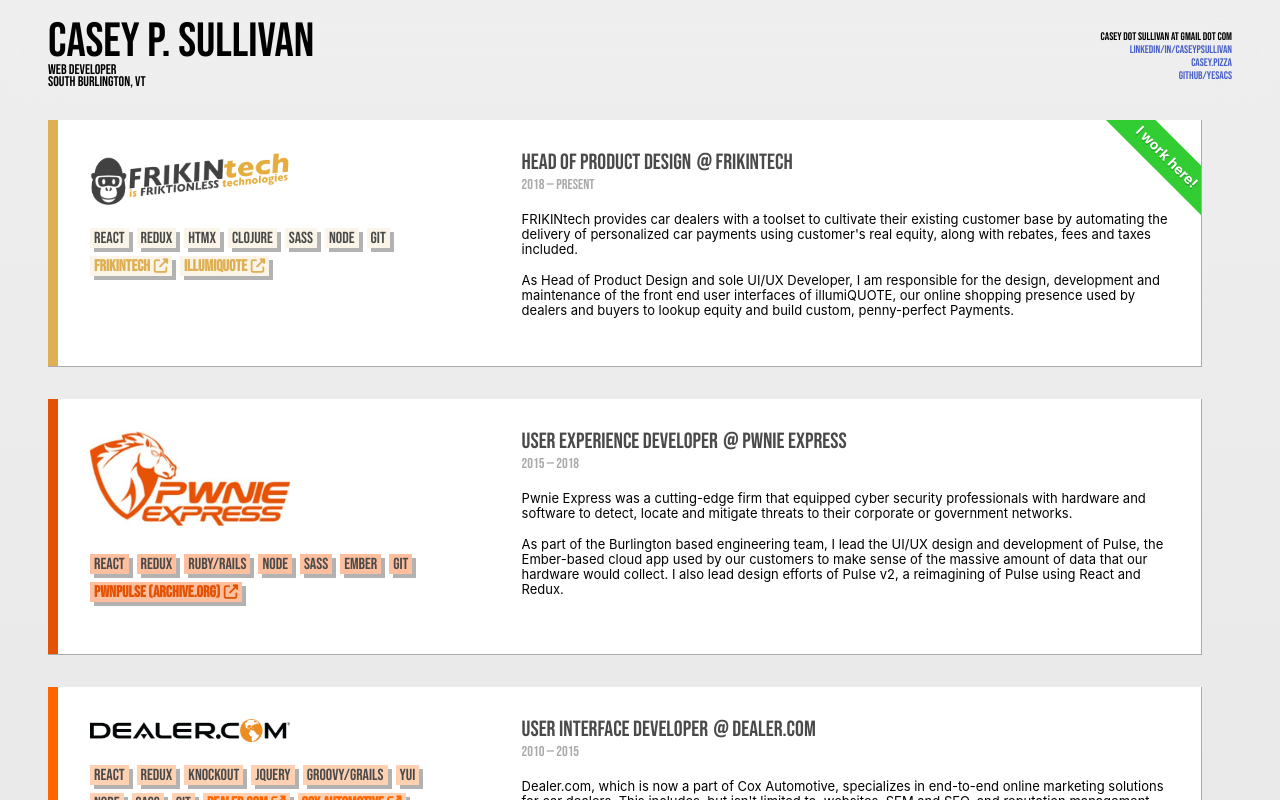
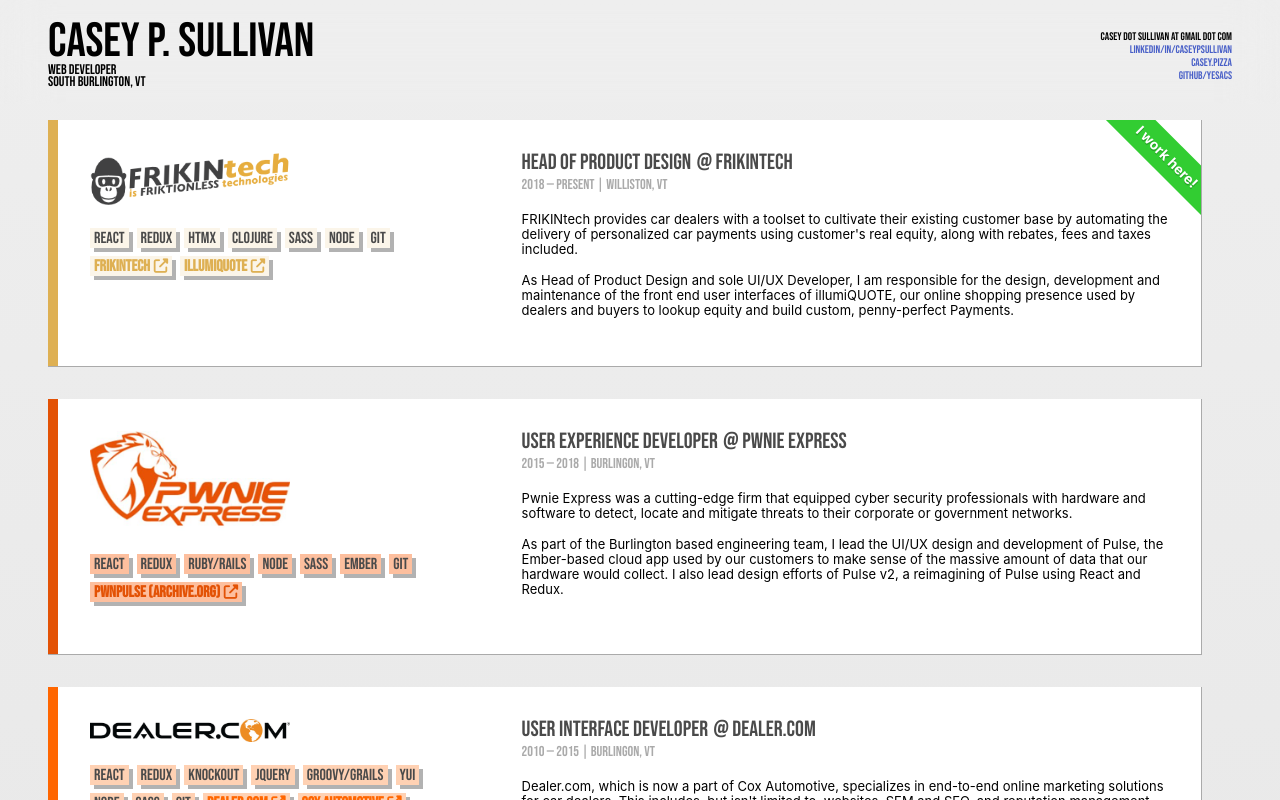
Before and after one commit to yesacs/resume, a React (Vite) app: page / in a window 1280 px wide. Shown: the top 800 px of the page. Built offline with nearby package versions, Linux system fonts and the light colour scheme; a web font is replaced by a local one.

Commit message:
added locations to durtions subhead

```diff
--- a/src/js/section/job.jsx
+++ b/src/js/section/job.jsx
@@ -14,6 +14,7 @@
     const {
       title,
       company,
+      location,
       duration = {},
       description,
       logo,
@@ -29,7 +30,8 @@
               <span>{title}</span>
               <span>@ {company}</span>
               <small>
-                {duration.start} &mdash; {duration.end || 'Present'}
+                {duration.start} &mdash; {duration.end || 'Present'} |{' '}
+                {location.city}, {location.state}
               </small>
             </h3>
             <div>{description}</div>
@@ -49,7 +51,7 @@
       </div>
     )
   },
-  Job = function(props) {
+  Job = function (props) {
     return (
       <section className={'job job-' + props.class}>
         <JobContent {...props} />
```
Also changed, not shown: 2 other files (tests, documents, lock files or other folders).
